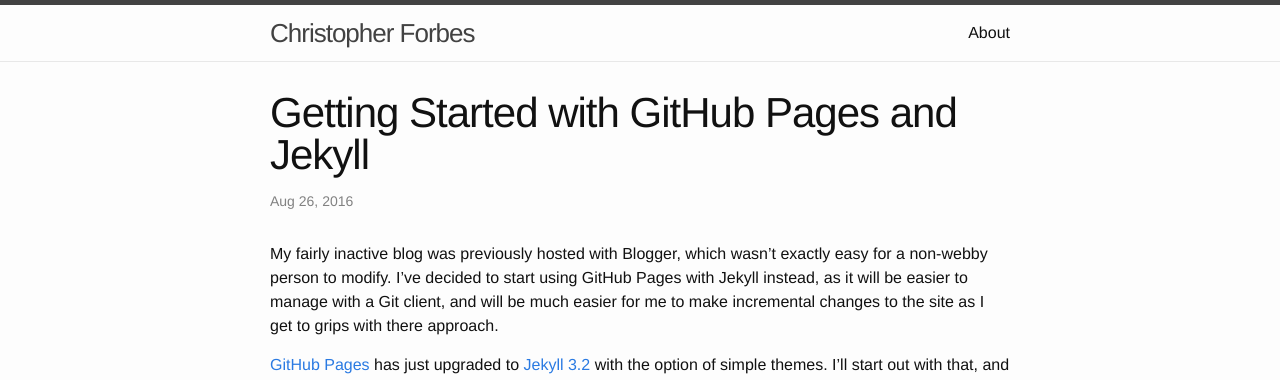
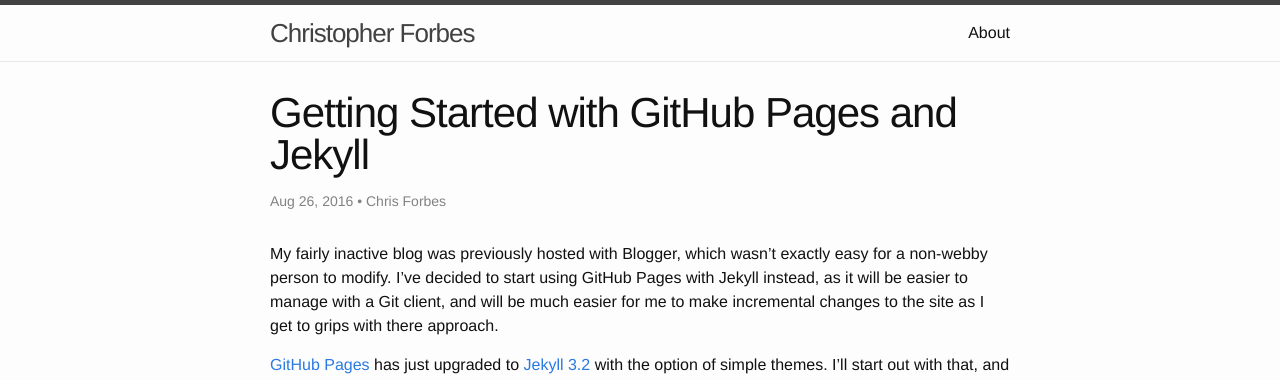
Before and after one commit to kitforbes/kitforbes.github.io, a Jekyll site: the page built from _posts/2016-08-26-getting-started-with-github-pages-and-jekyll.md, in a window 1280 px wide. Shown: the top 380 px of the page. Built offline with Jekyll 4.4.1, drawn with Linux system fonts in a browser that asks for light colours; nearby versions of some CDN libraries.

Commit message:
Add defaults and post permalinks
- Reduce repetition by providing default values for posts and pages
in the '_config.yml' file.
- Values can be overridden in the posts or pages if needed.

```diff
--- a/_config.yml
+++ b/_config.yml
@@ -5,6 +5,8 @@
 baseurl: ''
 url: https://kitforbes.github.io
 repository: kitforbes/kitforbes.github.io
+permalink: /blog/:year/:month/:title
+timezone: GB
 google_analytics_key: UA-50156284-3
 social:
   email: kitforbes@gmail.com
@@ -14,6 +16,18 @@
   linkedin:
   rss: feed.xml
   twitter: kitforbes
+defaults:
+  - scope:
+      path: ''
+      type: posts
+    values:
+      author: Chris Forbes
+      layout: post
+  - scope:
+      path: _pages
+      type: pages
+    values:
+      layout: page
 
 # Build settings
 markdown: kramdown
--- a/_pages/index.html
+++ b/_pages/index.html
@@ -2,7 +2,6 @@
 layout: default
 permalink: /
 ---
-
 <div class="home">
   <h1 class="page-heading">Posts</h1>
   <ul class="post-list">
```
Also changed, not shown: _pages/about.md (+0 -2 lines), _posts/2016-08-26-getting-started-with-github-pages-and-jekyll.md (+0 -3 lines).
